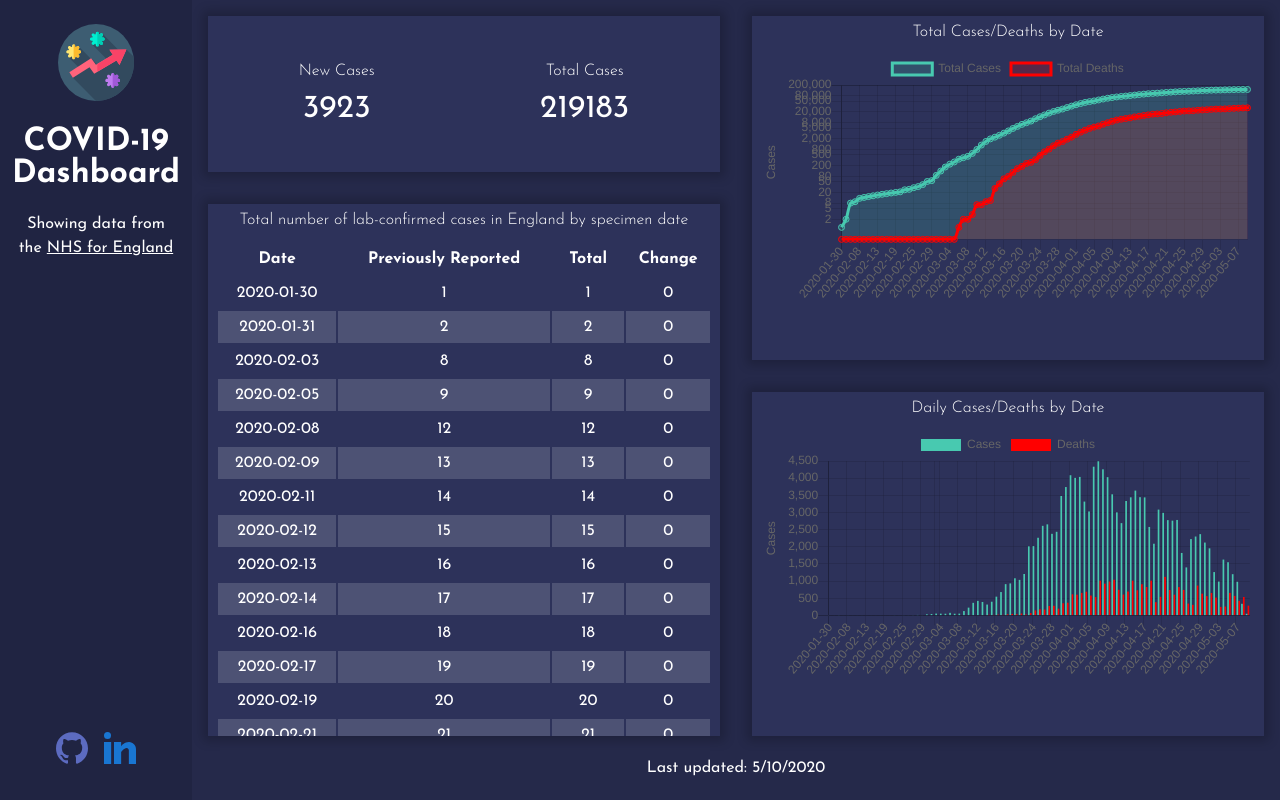
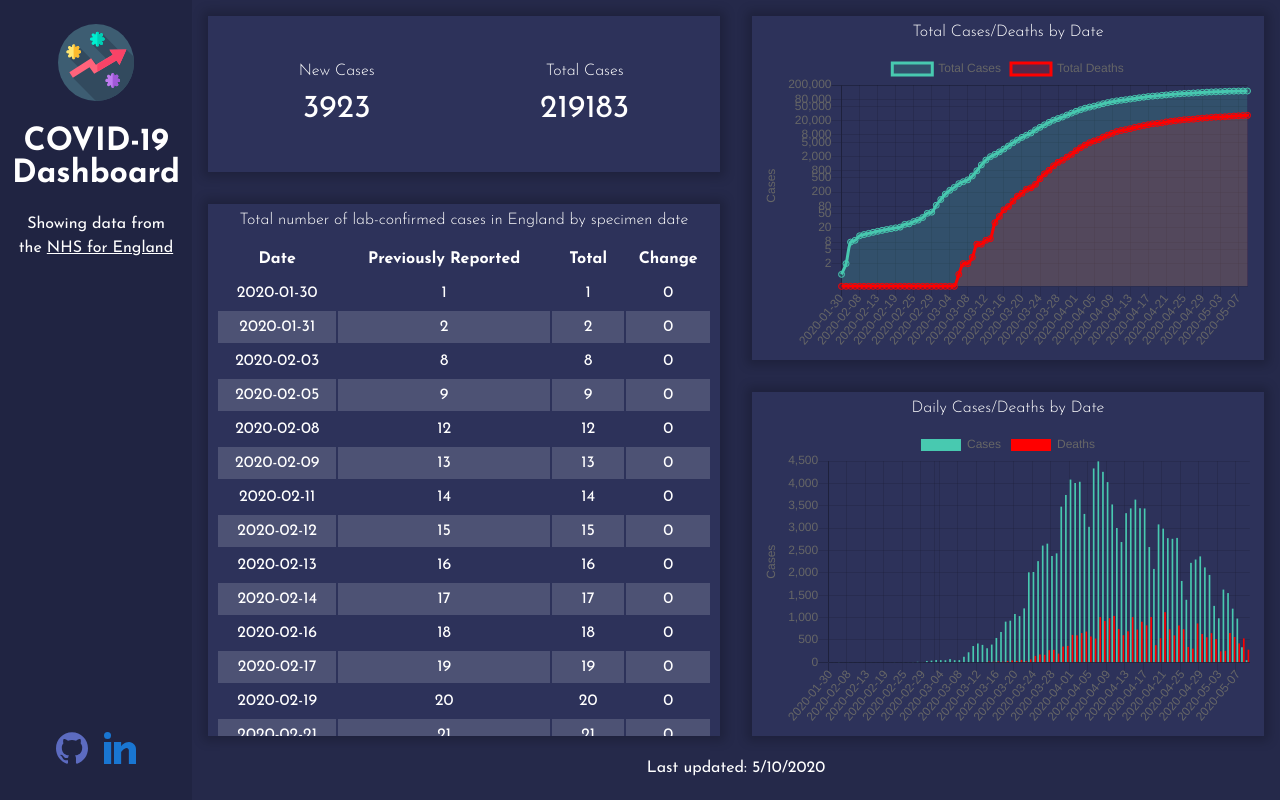
Before and after one commit to Cryptic-Orange/covid-dashboard, a React (Create React App) app: page / in a window 1280 px wide. Built offline with nearby package versions, Linux system fonts and the light colour scheme.

Commit message:
Layout fixes

```diff
--- a/src/components/case-history.chart.css
+++ b/src/components/case-history.chart.css
@@ -0,0 +1,8 @@
+.widget.chart > div{
+    display: flex;
+    flex-direction: column;
+}
+
+.widget .chart-wrapper {
+    flex-grow: 1;
+}
--- a/src/components/case-history.chart.js
+++ b/src/components/case-history.chart.js
@@ -1,5 +1,6 @@
 import React, { Component } from "react";
 import { Line, Bar } from "react-chartjs-2";
+import "./case-history.chart.css";
 
 class CaseHistoryChart extends Component {
   state = {};
@@ -25,8 +26,7 @@ class CaseHistoryChart extends Component {
 
     if (!this.props.deaths) return;
 
-    let deaths = this.props.deaths
-      .filter((x) => x.areaName === "England");
+    let deaths = this.props.deaths.filter((x) => x.areaName === "England");
 
     let labels = this.getLabels(rows);
 
@@ -63,6 +63,7 @@ class CaseHistoryChart extends Component {
   };
 
   defaultLineOptions = {
+    maintainAspectRatio: false,
     scales: {
       yAxes: [
         {
@@ -99,6 +100,7 @@ class CaseHistoryChart extends Component {
   };
 
   defaultBarOptions = {
+    maintainAspectRatio: false,
     scales: {
       yAxes: [
         {
@@ -134,10 +136,12 @@ class CaseHistoryChart extends Component {
     }
 
     return (
-      <section className={`widget ${this.props.className}`}>
+      <section className={`widget chart ${this.props.className}`}>
         <div>
-          <h2>{this.props.title}</h2>
-          <Chart data={this.getChartData()} options={options}></Chart>
+          <h2 onClick={this.toggleChart}>{this.props.title}</h2>
+          <div className="chart-wrapper">
+            <Chart data={this.getChartData()} options={options}></Chart>
+          </div>
         </div>
       </section>
     );
--- a/src/components/dashboard.css
+++ b/src/components/dashboard.css
@@ -5,9 +5,10 @@
   background-color: #25294a;
 
   grid-template-columns: [sidebar-start] 15% [sidebar-end c1-start] 1fr [c1-end c2-start] 1fr [c2-end];
-  grid-template-rows: [header-start] 0.5fr [header-end r1-start] 0.5fr [r1-end r2-start] 1fr [r2-end footer-start] 3rem [footer-end];
+  grid-template-rows: [header-start] 1fr [header-end r1-start] 1fr [r1-end r2-start] 1fr [r2-end r2-start] 1fr [r3-end footer-start] 3rem [footer-end];
 
   grid-template-areas:
+    "sidebar body body"
     "sidebar body body"
     "sidebar body body"
     "sidebar body body"
@@ -20,7 +21,6 @@
 
 .dashboard section > * {
   height: 100%;
-
   padding: 0.5rem;
   background-color: #2d325a;
   box-shadow: 0 0 10px 5px rgba(0, 0, 0, 0.2);
@@ -28,12 +28,7 @@
 
 section.tabular-history {
   grid-column: c1-start / c1-end;
-  grid-row: r1-start / r2-end;
-}
-
-section.case-history {
-  grid-column: c2-start / c2-end;
-  grid-row: header-start / r1-end;
+  grid-row: r1-start / footer-start;
 }
 
 section.daily-cases {
@@ -41,9 +36,14 @@ section.daily-cases {
   grid-row: header-start / header-end;
 }
 
+section.case-history {
+    grid-column: c2-start / c2-end;
+    grid-row: header-start / r1-end;
+  }
+
 section.daily-rate{
     grid-column: c2-start / c2-end;
-    grid-row: r2-start / r2-end;
+    grid-row: r2-start / footer-start;
 }
 
 .widget h2 {
```
